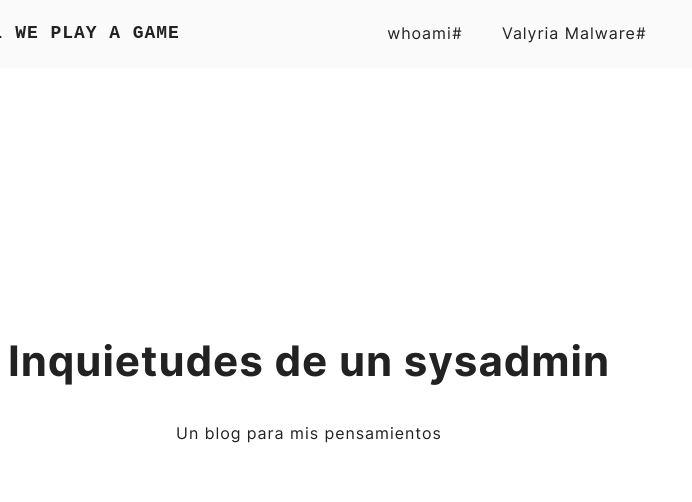
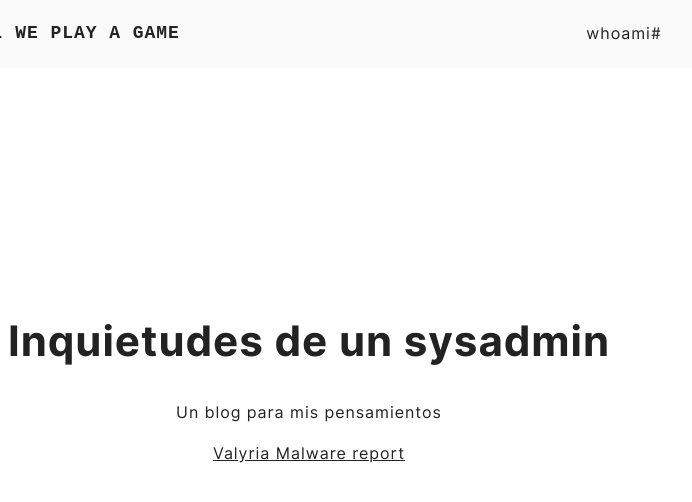
Before and after one commit to k4y53r/k4y53r.github.io, a plain HTML site: page index.html in a window 1280 px wide. Shown: the full height of the page, 331-1023 px from the left. Drawn offline with nearby package versions, Linux system fonts and the light colour scheme.

Commit message:
Update index.html

```diff
--- a/index.html
+++ b/index.html
@@ -93,7 +93,6 @@
 
                 <nav class="menu">
     <ul class="menu__inner"><li><a href="./whoami.html">whoami#</a></li>
-    <ul class="menu__inner"><li><a href="./malware_valyria_diagram.html">Valyria Malware#</a></li>
     </ul>
 </nav>
 
@@ -117,6 +116,7 @@
 
             <h1>Inquietudes de un sysadmin</h1>
                 <p>Un blog para mis pensamientos</p>
+		<p><a href="./malware_valyria_diagram.html">Valyria Malware report</a></p>
                 <div>
                     &nbsp; <a href="https://twitter.com/k4y53r" target="_blank" rel="noopener" title="Twitter"></a> &nbsp;
                 </div>
```
